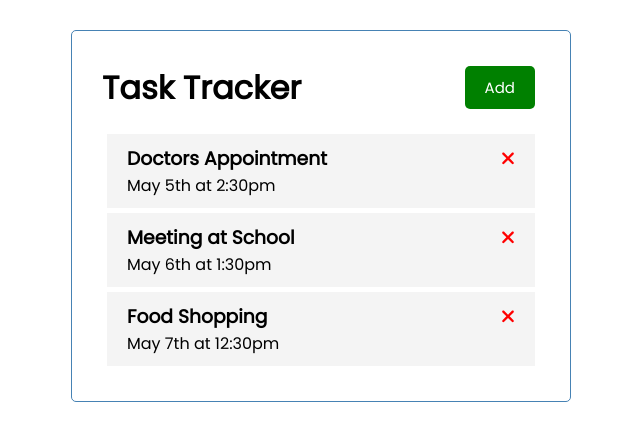
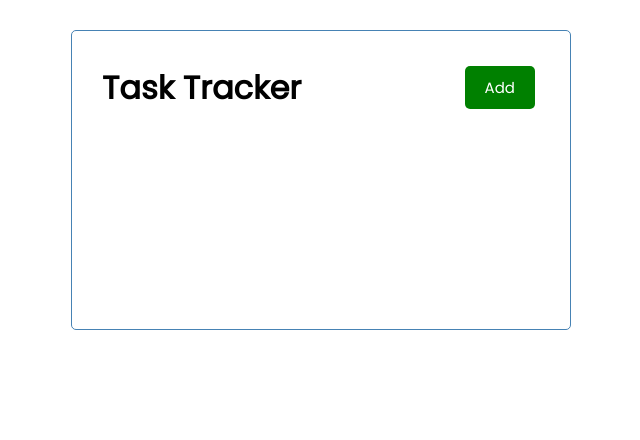
Before and after one commit to kalvakota-p/ng-task-tracker, an Angular app: page / in a window 1280 px wide. Shown: the top 440 px of the page, without its empty margins (319-959 px from the left). Built offline with nearby package versions, Linux system fonts and the light colour scheme.

Commit message:
task tracker

```diff
--- a/src/app/mock-tasks.ts
+++ b/src/app/mock-tasks.ts
@@ -1,22 +1,5 @@
 import { Task } from './Task';
 
 export const TASKS: Task[] = [
-  {
-    id: 1,
-    text: 'Doctors Appointment',
-    day: 'May 5th at 2:30pm',
-    reminder: true,
-  },
-  {
-    id: 2,
-    text: 'Meeting at School',
-    day: 'May 6th at 1:30pm',
-    reminder: true,
-  },
-  {
-    id: 3,
-    text: 'Food Shopping',
-    day: 'May 7th at 12:30pm',
-    reminder: false,
-  }
+
 ];
```
